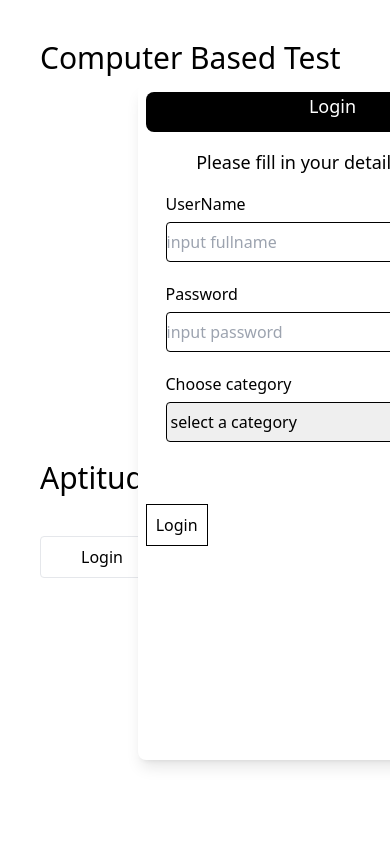
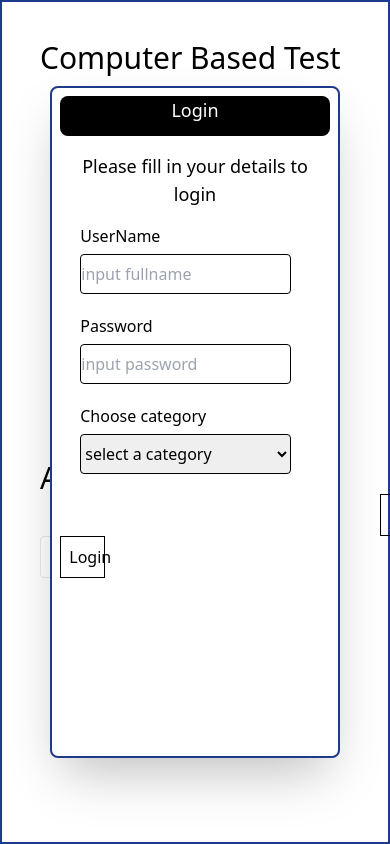
Before and after one commit to Musab1258/E-Testing, a React (Create React App) app: page /Home in a window 390 px wide. Both pictures are taken after a click on the button "Login". Built offline with nearby package versions, Linux system fonts and the light colour scheme.

Commit message:
responsiveness of the login modal

```diff
--- a/src/components/LoginModal.js
+++ b/src/components/LoginModal.js
@@ -8,9 +8,9 @@ function LoginModal({ setIsOpen }) {
 
 
   return (
-    <div className="fixed top-0 h-screen w-screen">
-      <div className="flex m-auto justify-items-center h-screen w-2/4">
-        <form className="m-auto w-screen h-4/5 border-white bg-white text-black rounded-lg shadow-lg p-2">
+    <div className="fixed top-0 left-0 h-screen w-screen shadow-lg">
+      <div className="flex h-screen w-screen border-blue-900 border-2 shadow-lg justify-items-center items-center">
+        <form className="w-3/4 sm:w-2/4 h-4/5 m-auto border-blue-900 border-2 bg-white text-black rounded-lg shadow-2xl p-2">
           <h1 className="h-10 m-auto text-lg rounded-lg bg-black text-white text-center">Login</h1>
           <p className="text-center my-4 text-lg">Please fill in your details to login</p>
           <label className="mb-5 mx-5 flex flex-col">UserName
```
